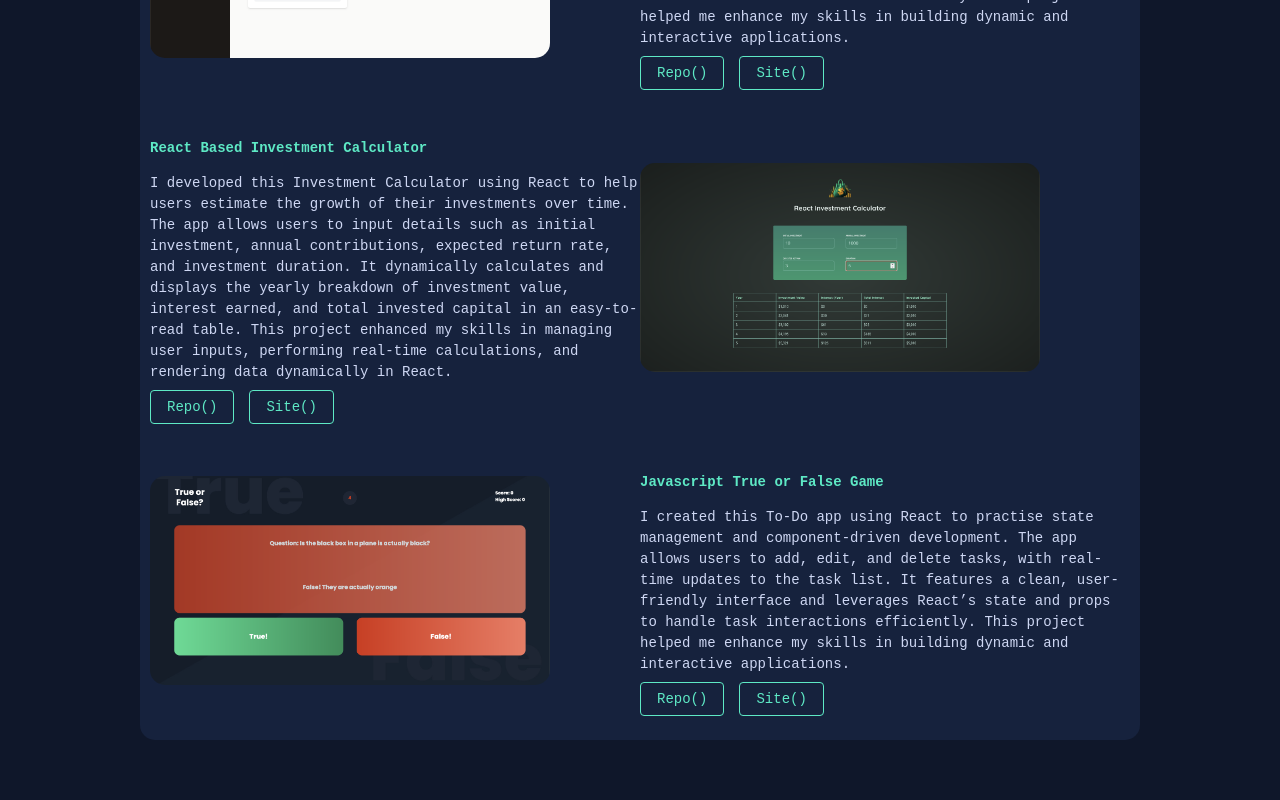
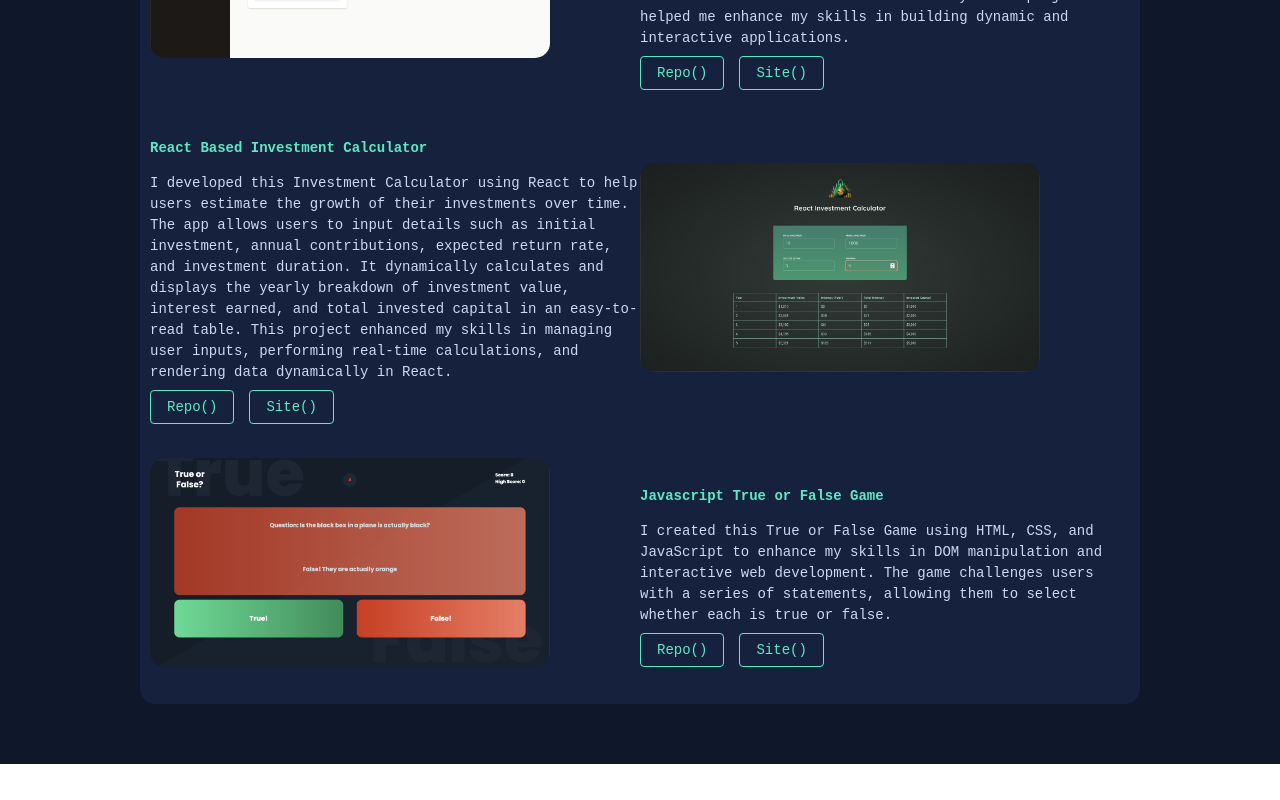
Before and after one commit to Malzacher/react-portfolio, a React (Vite) app: page / in a window 1280 px wide. Shown: the part 2227-3027 px from the top of the page. After the commit the page ends 2991 px from the top, so only its background shows below. Built offline with nearby package versions, Linux system fonts and the light colour scheme.

Commit message:
Update Description

```diff
--- a/components/Experience/Portfolio.jsx
+++ b/components/Experience/Portfolio.jsx
@@ -9,7 +9,7 @@ export default function Portfolio() {
       <Right title={"React Based Tic-Tac-Toe"} image={"/react-portfolio/Tic-Tac-Toe.png"} ghLink={"https://malzacher.github.io/Tic-Tac-Toe/"} repoLink={"https://github.com/Malzacher/Tic-Tac-Toe"}> I built this Tic Tac Toe game as a learning project using React. The app features a sleek and responsive design with player names, a dynamic game board, and a 'Game Over' screen that displays the winner. Users can easily reset the game and play again with the rematch button. This project helped me deepen my understanding of React's state management and component-based architecture. </Right>
       <Left title={"React Based Todo Application"} image={"/react-portfolio/Todo-Application.png"} ghLink={"https://malzacher.github.io/To-Do-Application/"} repoLink={"https://github.com/Malzacher/To-Do-Application"}> I created this To-Do app using React to practise state management and component-driven development. The app allows users to add, edit, and delete tasks, with real-time updates to the task list. It features a clean, user-friendly interface and leverages React’s state and props to handle task interactions efficiently. This project helped me enhance my skills in building dynamic and interactive applications.</Left>
       <Right title={"React Based Investment Calculator"} image={"/react-portfolio/Investment-Calculator.png"} ghLink={"https://malzacher.github.io/React-Investment-Calculator-Project/"} repoLink={"https://github.com/Malzacher/React-Investment-Calculator-Project"}> I developed this Investment Calculator using React to help users estimate the growth of their investments over time. The app allows users to input details such as initial investment, annual contributions, expected return rate, and investment duration. It dynamically calculates and displays the yearly breakdown of investment value, interest earned, and total invested capital in an easy-to-read table. This project enhanced my skills in managing user inputs, performing real-time calculations, and rendering data dynamically in React. </Right>
-      <Left title={"Javascript True or False Game"} image={"/react-portfolio/True-Or-False.png"} ghLink={"https://malzacher.github.io/true-or-false/"} repoLink={"https://github.com/Malzacher/true-or-false"}> I created this To-Do app using React to practise state management and component-driven development. The app allows users to add, edit, and delete tasks, with real-time updates to the task list. It features a clean, user-friendly interface and leverages React’s state and props to handle task interactions efficiently. This project helped me enhance my skills in building dynamic and interactive applications.</Left>
+      <Left title={"Javascript True or False Game"} image={"/react-portfolio/True-Or-False.png"} ghLink={"https://malzacher.github.io/true-or-false/"} repoLink={"https://github.com/Malzacher/true-or-false"}> I created this True or False Game using HTML, CSS, and JavaScript to enhance my skills in DOM manipulation and interactive web development. The game challenges users with a series of statements, allowing them to select whether each is true or false.</Left>
     </div>
   );
 }
```
